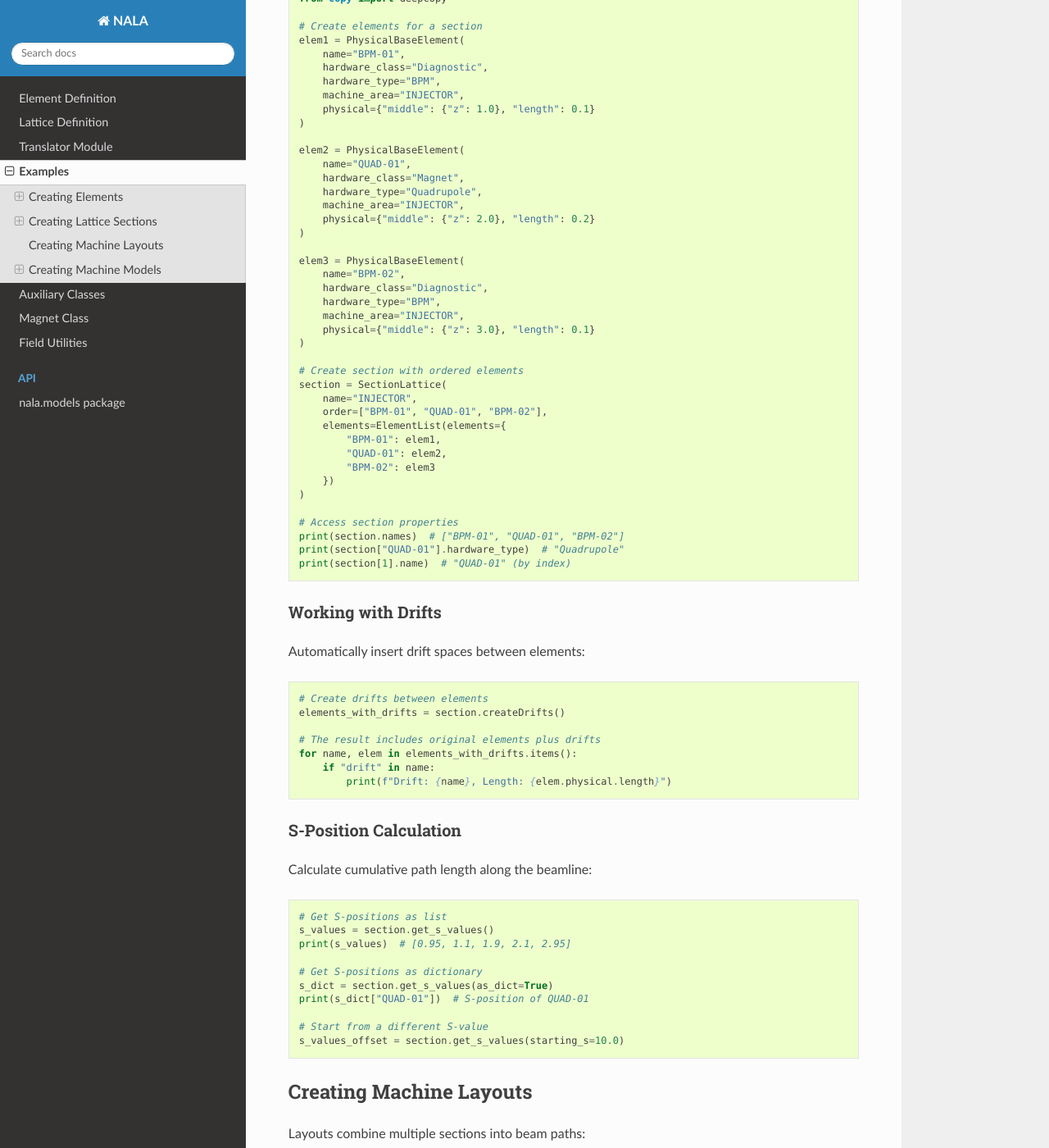
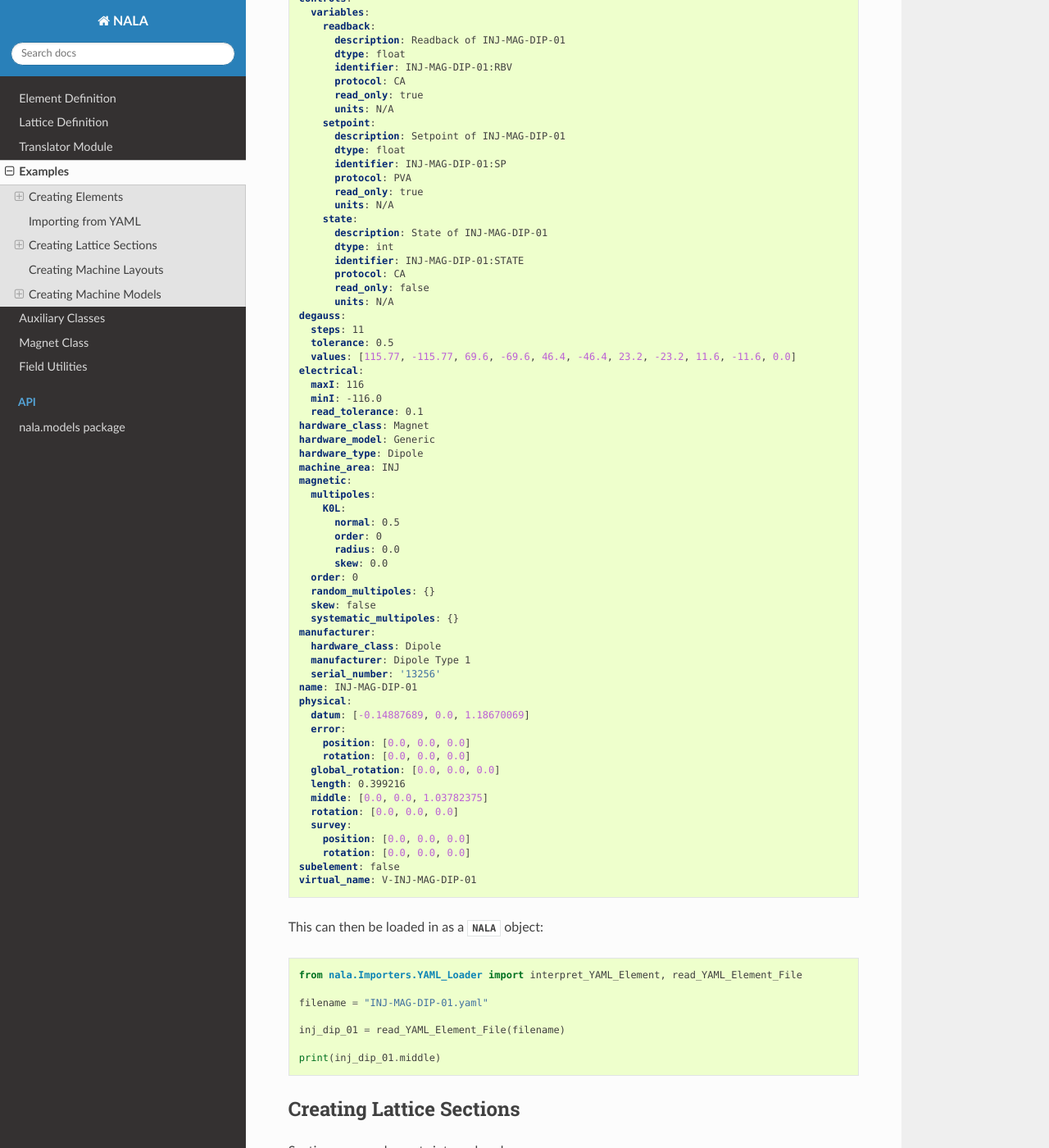
Before and after one commit to astec-stfc/nala, a Sphinx documentation site: the page built from docs/source/Examples.rst, in a window 1280 px wide and 1400 px high, scrolled down 1907 px. Shown: the whole window at 82% size. Built offline with Sphinx 7.4.7 and the Read the Docs theme 3.1.0, drawn with Linux system fonts in a browser that asks for light colours; pages that are not in the unit, such as notebooks, are missing from menus; the version number could not be read and is left out; some of the changed text lies outside the part shown.

Commit message:
quick vibe check

```diff
--- a/docs/source/Examples.rst
+++ b/docs/source/Examples.rst
@@ -94,6 +94,93 @@ Full element definitions include electrical, manufacturer, and simulation proper
     # Access nested properties directly
     print(quad.maxI)  # 100.0 (finds electrical.maxI)
     print(quad.serial_number)  # "SN12345"
+
+Importing from YAML
+-------------------
+
+Elements can also be created from YAML files:
+
+.. code-block:: yaml
+
+  # INJ-MAG-DIP-01.yaml
+  alias: INJ:DIP1
+  controls:
+    variables:
+      readback:
+        description: Readback of INJ-MAG-DIP-01
+        dtype: float
+        identifier: INJ-MAG-DIP-01:RBV
+        protocol: CA
+        read_only: true
+        units: N/A
+      setpoint:
+        description: Setpoint of INJ-MAG-DIP-01
+        dtype: float
+        identifier: INJ-MAG-DIP-01:SP
+        protocol: PVA
+        read_only: true
+        units: N/A
+      state:
+        description: State of INJ-MAG-DIP-01
+        dtype: int
+        identifier: INJ-MAG-DIP-01:STATE
+        protocol: CA
+        read_only: false
+        units: N/A
+  degauss:
+    steps: 11
+    tolerance: 0.5
+    values: [115.77, -115.77, 69.6, -69.6, 46.4, -46.4, 23.2, -23.2, 11.6, -11.6, 0.0]
+  electrical:
+    maxI: 116
+    minI: -116.0
+    read_tolerance: 0.1
+  hardware_class: Magnet
+  hardware_model: Generic
+  hardware_type: Dipole
+  machine_area: INJ
+  magnetic:
+    multipoles:
+      K0L:
+        normal: 0.5
+        order: 0
+        radius: 0.0
+        skew: 0.0
+    order: 0
+    random_multipoles: {}
+    skew: false
+    systematic_multipoles: {}
+  manufacturer:
+    hardware_class: Dipole
+    manufacturer: Dipole Type 1
+    serial_number: '13256'
+  name: INJ-MAG-DIP-01
+  physical:
+    datum: [-0.14887689, 0.0, 1.18670069]
+    error:
+      position: [0.0, 0.0, 0.0]
+      rotation: [0.0, 0.0, 0.0]
+    global_rotation: [0.0, 0.0, 0.0]
+    length: 0.399216
+    middle: [0.0, 0.0, 1.03782375]
+    rotation: [0.0, 0.0, 0.0]
+    survey:
+      position: [0.0, 0.0, 0.0]
+      rotation: [0.0, 0.0, 0.0]
+  subelement: false
+  virtual_name: V-INJ-MAG-DIP-01
+
+This can then be loaded in as a :mod:`NALA` object:
+
+.. code-block:: python
+
+  from nala.Importers.YAML_Loader import interpret_YAML_Element, read_YAML_Element_File
+
+  filename = "INJ-MAG-DIP-01.yaml"
+
+  inj_dip_01 = read_YAML_Element_File(filename)
+
+  print(inj_dip_01.middle)
 
 .. _creating-sections:
 
```
Also changed, not shown: docs/source/Translator/Fields.rst (+2 -6 lines), 2 other files.
